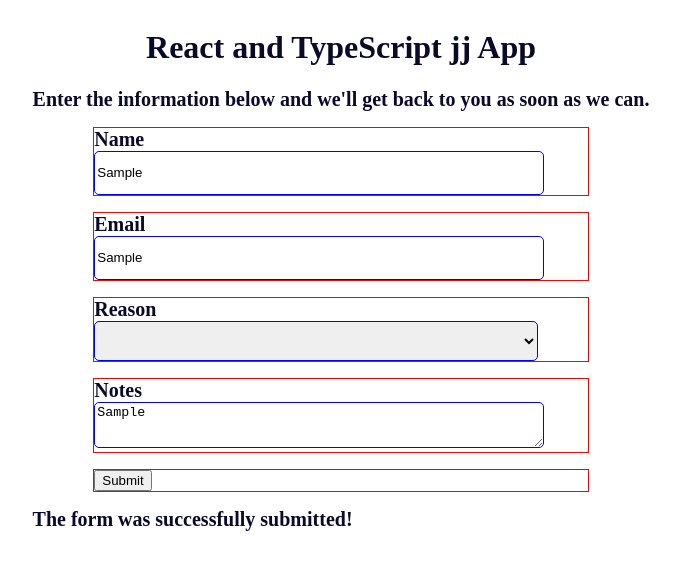
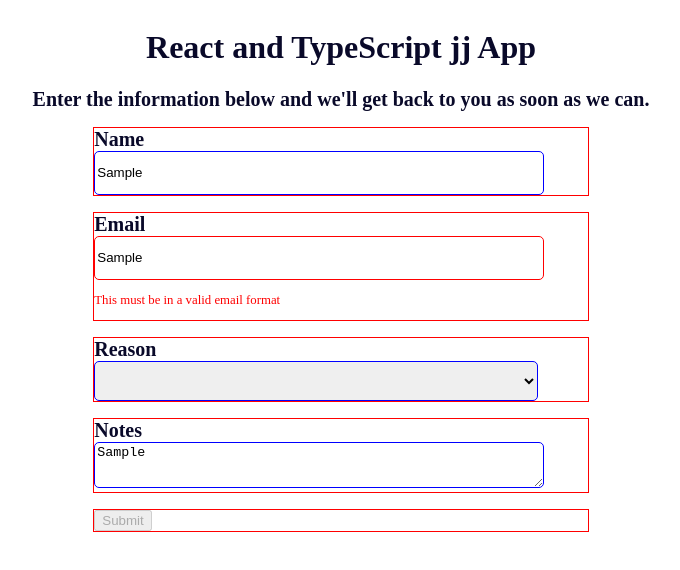
Before and after one commit to SmSka2021/forma_react_typescript, a React app: page / in a window 1280 px wide. Both pictures are taken after typing "Sample", "Sample", "Sample" into the empty fields and a click on the button "Submit". Shown: the top 570 px of the page, without its empty margins (299-979 px from the left). Built offline with nearby package versions, Linux system fonts and the light colour scheme.

Commit message:
add checked form

```diff
--- a/src/component/ContactUsForm.tsx
+++ b/src/component/ContactUsForm.tsx
@@ -1,18 +1,56 @@
 import * as React from "react";
 import { Form } from "./Form";
 import { Field } from "./Field";
+import { IFields } from './form';
+import { required, isEmail, maxLength } from './validate';
+
 
 export const ContactUsForm: React.FunctionComponent = () => {
+  const fields: IFields = {
+    name: {
+      id: "name",
+      label: "Name",
+       validation: { rule: required }
+    },
+    email: {
+      id: "email",
+      label: "Email",
+      validation: { rule: isEmail }
+    },
+    reason: {
+      id: "reason",
+      label: "Reason",
+      editor: "dropdown",
+      options: ["", "Marketing", "Support", "Feedback", "Jobs"],
+      validation: { rule: required }
+    },
+    notes: {
+      id: "notes",
+      label: "Notes",
+      editor: "multilinetextbox",
+      validation: { rule: maxLength, args: 1000 }
+    }
+  };
   return (
     <Form
       action="http://localhost:4351/api/contactus"
+      fields={fields}
       render={() => (
         <React.Fragment>
           <div className="alert" role="alert">
             Enter the information below and we'll get back to you as soon as we
             can.
           </div>
-          <Field id="name" label="Name" />
+          <Field {...fields.name} />
+          <Field {...fields.email} />
+          <Field {...fields.reason} />
+          <Field {...fields.notes} />
+        </React.Fragment>
+      )}
+    />
+  );
+};
+/* <Field id="name" label="Name" />
           <Field id="email" label="Email" />
           <Field
             id="reason"
@@ -20,9 +58,4 @@ export const ContactUsForm: React.FunctionComponent = () => {
             editor="dropdown"
             options={["", "Marketing", "Support", "Feedback", "Jobs"]}
           />
-          <Field id="notes" label="Notes" editor="multilinetextbox" />
-        </React.Fragment>
-      )}
-    />
-  );
-};
+          <Field id="notes" label="Notes" editor="multilinetextbox" />*/
--- a/src/component/Field.tsx
+++ b/src/component/Field.tsx
@@ -1,9 +1,16 @@
 import * as React from "react";
 import "../styles.scss";
 import {  IErrors,  IFormContext,  FormContext,} from "./Form";
+import { IValues } from './form';
+
 
 /* The available editors for the field */
 type Editor = "textbox" | "multilinetextbox" | "dropdown";
+
+export interface IValidation {
+  rule: (values: IValues, fieldName: string, args: any) => string;
+  args?: any;
+}
 
 export interface IFieldProps {
   id: string;/* The unique field name */
@@ -11,12 +18,18 @@ export interface IFieldProps {
   editor?: Editor;  /* The editor for the field */
   options?: string[]; /* The drop down items for the field */
  value?: any;  /* The field value */
-
+ validation?: IValidation;
 }
 
 export const Field: React.FunctionComponent<IFieldProps> = ({
   id,   label,   editor,   options,   value }) => {
-  return (
+
+const getError = (errors: IErrors): string => (errors ? errors[id] : "");
+
+const getEditorStyle = (errors: IErrors): any =>
+ getError(errors) ? { borderColor: "red" } : {};
+
+    return (
 
     <FormContext.Consumer>
     {(context: IFormContext) => (
@@ -28,14 +41,12 @@ export const Field: React.FunctionComponent<IFieldProps> = ({
           id={id}
           type="text"
           value={value}
+          style={getEditorStyle(context.errors)}
           onChange={
             (e: React.FormEvent<HTMLInputElement>) =>
             context.setValues({ [id]: e.currentTarget.value })
           }
-          onBlur={
-            (e: React.FormEvent<HTMLInputElement>) =>
-              console.log(e) /* TODO: validate field value */
-          }
+          onBlur={() => context.validate(id)}
           className="form-control"
         />
       )}
@@ -44,14 +55,12 @@ export const Field: React.FunctionComponent<IFieldProps> = ({
         <textarea
           id={id}
           value={value}
+          style={getEditorStyle(context.errors)}
           onChange={
             (e: React.FormEvent<HTMLTextAreaElement>) =>
             context.setValues({ [id]: e.currentTarget.value })
           }
-          onBlur={
-            (e: React.FormEvent<HTMLTextAreaElement>) =>
-              console.log(e) /* TODO: validate field value */
-          }
+          onBlur={() => context.validate(id)}
           className="form-control"
         />
       )}
@@ -61,14 +70,12 @@ export const Field: React.FunctionComponent<IFieldProps> = ({
           id={id}
           name={id}
           value={value}
+          style={getEditorStyle(context.errors)}
           onChange={
             (e: React.FormEvent<HTMLSelectElement>) =>
             context.setValues({ [id]: e.currentTarget.value })
           }
-          onBlur={
-            (e: React.FormEvent<HTMLSelectElement>) =>
-              console.log(e) /* TODO: validate field value */
-          }
+          onBlur={() => context.validate(id)}
           className="form-control"
         >
           {options &&
@@ -80,7 +87,11 @@ export const Field: React.FunctionComponent<IFieldProps> = ({
         </select>
       )}
 
-      {/* TODO - display validation error */}
+      {getError(context.errors) && (
+          <div style={{ color: "red", fontSize: "80%" }}>
+            <p>{getError(context.errors)}</p>
+          </div>
+        )}
       </div>
       )}
     </FormContext.Consumer>
--- a/src/component/Form.tsx
+++ b/src/component/Form.tsx
@@ -1,10 +1,20 @@
 import * as React from "react";
+import { IFieldProps } from './Field';
 
+
+
+
+export interface IFields {
+  [key: string]: IFieldProps;
+}
 
 export interface IFormContext
   extends IFormState {
   /* Function that allows values in the values state to be set */
   setValues: (values: IValues) => void;
+
+  /* Function that validates a field */
+  validate: (fieldName: string) => void;
 }
 export const FormContext = React.createContext<IFormContext|undefined>(undefined);
 
@@ -12,6 +22,8 @@ export const FormContext = React.createContext<IFormContext|undefined>(undefined
 interface IFormProps {
   /* The http path that the form will be posted to */
   action: string;
+   /* The props for all the fields on the form */
+   fields: IFields;
   render: () => React.ReactNode;
 }
 
@@ -21,20 +33,15 @@ export interface IValues {
 }
 
 export interface IErrors {
-  /* The validation error messages for each field (key is the field name */
  [key: string]: string;
 }
 
 export interface IFormState {
-  /* The field values */
  values: IValues;
-
-  /* The field validation error messages */
   errors: IErrors;
-
-  /* Whether the form has been successfully submitted */
  submitSuccess?: boolean;
 }
+
 
 export class Form extends React.Component<IFormProps, IFormState> {
   constructor(props: IFormProps) {
@@ -89,24 +96,79 @@ private setValues = (values: IValues) => {
    * returns {boolean} - Whether the form is valid or not
    */
    private validateForm(): boolean {
-    // TODO - validate form
-    return true;
+    const errors: IErrors = {};
+    Object.keys(this.props.fields).map((fieldName: string) => {
+      errors[fieldName] = this.validate(fieldName);
+    });
+    this.setState({ errors });
+    return !this.haveErrors(errors);
   }
+
+/**
+ * Executes the validation rule for the field and updates the form errors
+ * param {string} fieldName - The field to validate
+ * returns {string} - The error message
+ */
+ private validate = (fieldName: string): string => {
+  let newError: string = "";
+
+  if (
+    this.props.fields[fieldName] &&
+    this.props.fields[fieldName].validation
+  ) {
+    newError = this.props.fields[fieldName].validation!.rule(
+      this.state.values,
+      fieldName,
+      this.props.fields[fieldName].validation!.args
+    );
+  }
+  this.state.errors[fieldName] = newError;
+  this.setState({
+     errors: { ...this.state.errors, [fieldName]: newError }
+  });
+  return newError;
+};
+
 
   /**
    * Submits the form to the http api
    * returns {boolean} - Whether the form submission was successful or not
    */
    private async submitForm(): Promise<boolean> {
-    // TODO - submit the form
-    return true;
+    try {
+      const response = await fetch(this.props.action, {
+        method: "post",
+        headers: new Headers({
+          "Content-Type": "application/json",
+          Accept: "application/json"
+        }),
+        body: JSON.stringify(this.state.values)
+      });
+      if (response.status === 400) {
+        /* Map the validation errors to IErrors */
+        let responseBody: any;
+        responseBody = await response.json();
+        const errors: IErrors = {};
+        Object.keys(responseBody).map((key: string) => {
+          // For ASP.NET core, the field names are in title case - so convert to camel case
+          const fieldName = key.charAt(0).toLowerCase() + key.substring(1);
+          errors[fieldName] = responseBody[key];
+        });
+        this.setState({ errors });
+      }
+
+      return response.ok;
+    } catch (ex) {
+      return false;
+    }
   }
 
   public render() {
     const { submitSuccess, errors } = this.state;
     const context: IFormContext = {
       ...this.state,
-      setValues: this.setValues
+      setValues: this.setValues,
+      validate: this.validate
     };
     return (
       <FormContext.Provider value={context}>
@@ -146,3 +208,48 @@ private setValues = (values: IValues) => {
     );
   }
 }
+
+
+
+/**
+ * Validates whether a field has a value
+ * param {IValues} values - All the field values in the form
+ * param {string} fieldName - The field to validate
+ * returns {string} - The error message
+ */
+ export const required = (values: IValues, fieldName: string): string =>
+ values[fieldName] === undefined ||
+ values[fieldName] === null ||
+ values[fieldName] === ""
+   ? "This must be populated"
+   : "";
+
+/**
+* Validates whether a field is a valid email
+* param {IValues} values - All the field values in the form
+* param {string} fieldName - The field to validate
+* returns {string} - The error message
+*/
+export const isEmail = (values: IValues, fieldName: string): string =>
+ values[fieldName] &&
+ values[fieldName].search(
+   /^[a-zA-Z0-9.!#$%&’*+/=?^_`{|}~-]+@[a-zA-Z0-9-]+(?:\.[a-zA-Z0-9-]+)*$/
+ )
+   ? "This must be in a valid email format"
+   : "";
+
+/**
+* Validates whether a field is within a certain amount of characters
+* param {IValues} values - All the field values in the form
+* param {string} fieldName - The field to validate
+* param {number} length - The maximum number of characters
+* returns {string} - The error message
+*/
+export const maxLength = (
+ values: IValues,
+ fieldName: string,
+ length: number
+): string =>
+ values[fieldName] && values[fieldName].length > length
+   ? `This can not exceed ${length} characters`
+   : "";
```
Lines whose indentation alone changed are shown as unchanged.
